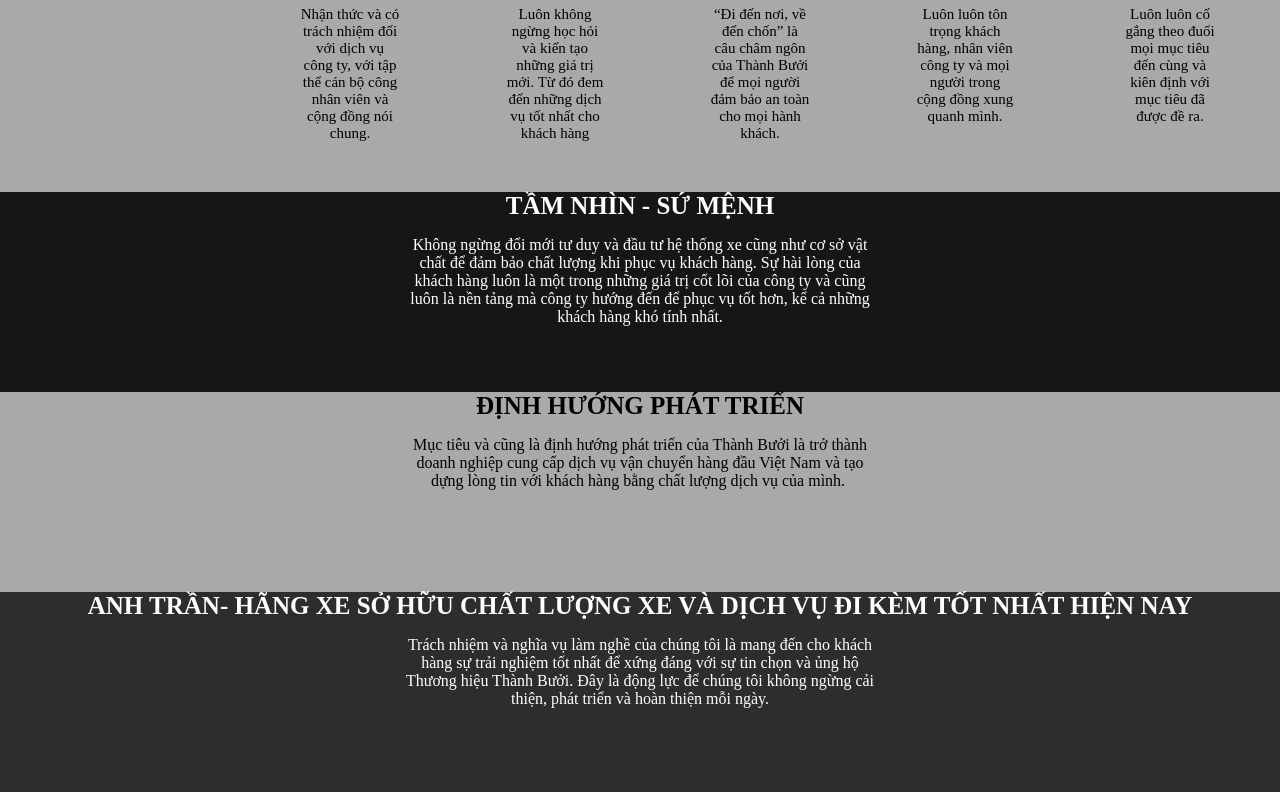
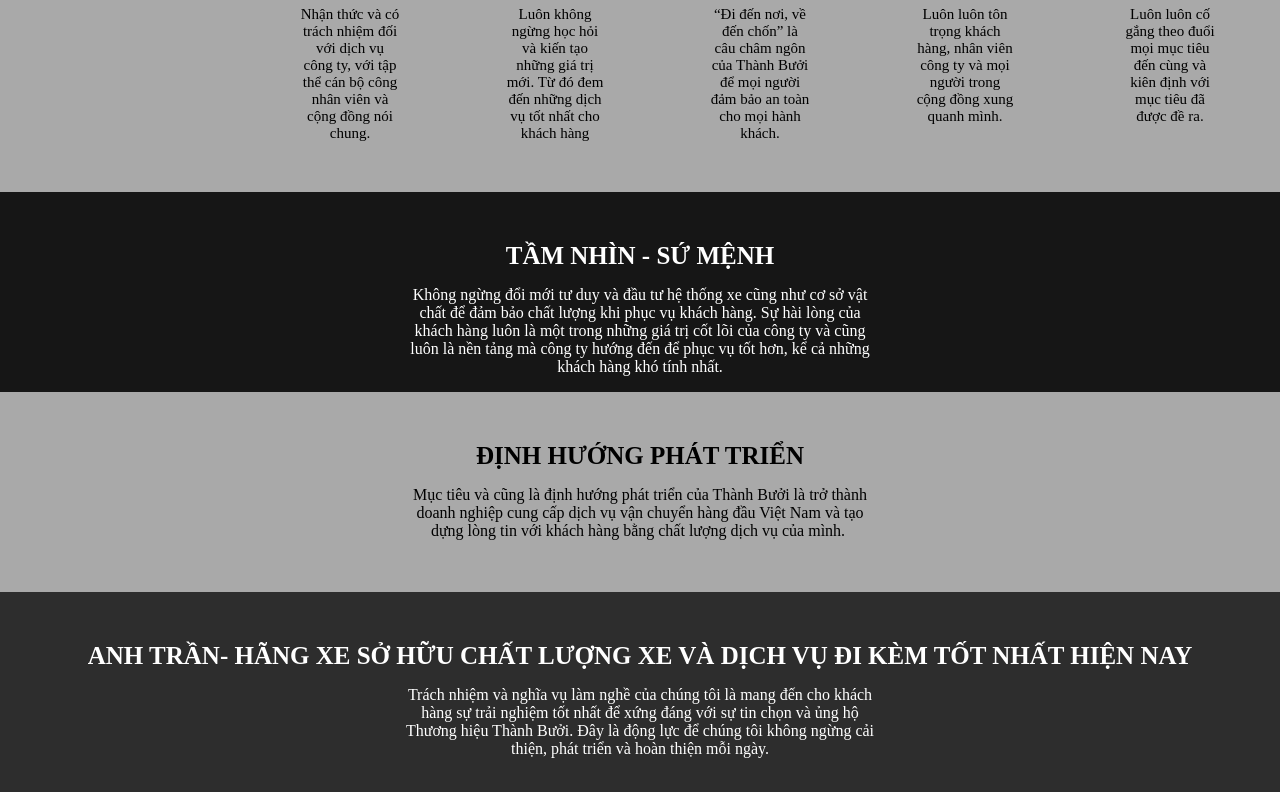
Before and after one commit to thuhuong050903/PHP-Project-BookCar, a PHP site: page /pages/user/About_Us.html in a window 1280 px wide. Shown: the part 1884-2676 px from the top of the page. Run offline with PHP 8.4, Linux system fonts and the light colour scheme.

Commit message:
Update about.css

```diff
--- a/pages/user/about.css
+++ b/pages/user/about.css
@@ -103,6 +103,7 @@
     text-align: center;
     font-size: 25px;
     color: white;
+    padding-top:50px;
 }
 .boxTamnhin .containss .content{
     text-align: center;
@@ -133,6 +134,7 @@
     text-align: center;
     font-size: 25px;
     color: black;
+    padding-top:50px;
 }
 .boxDinhhuong .contain .content{
     text-align: center;
@@ -150,6 +152,7 @@
     text-align: center;
     font-size: 25px;
     color: white;
+    padding-top:50px;
 
 }
 .boxEndAbout .contains .content{
```
